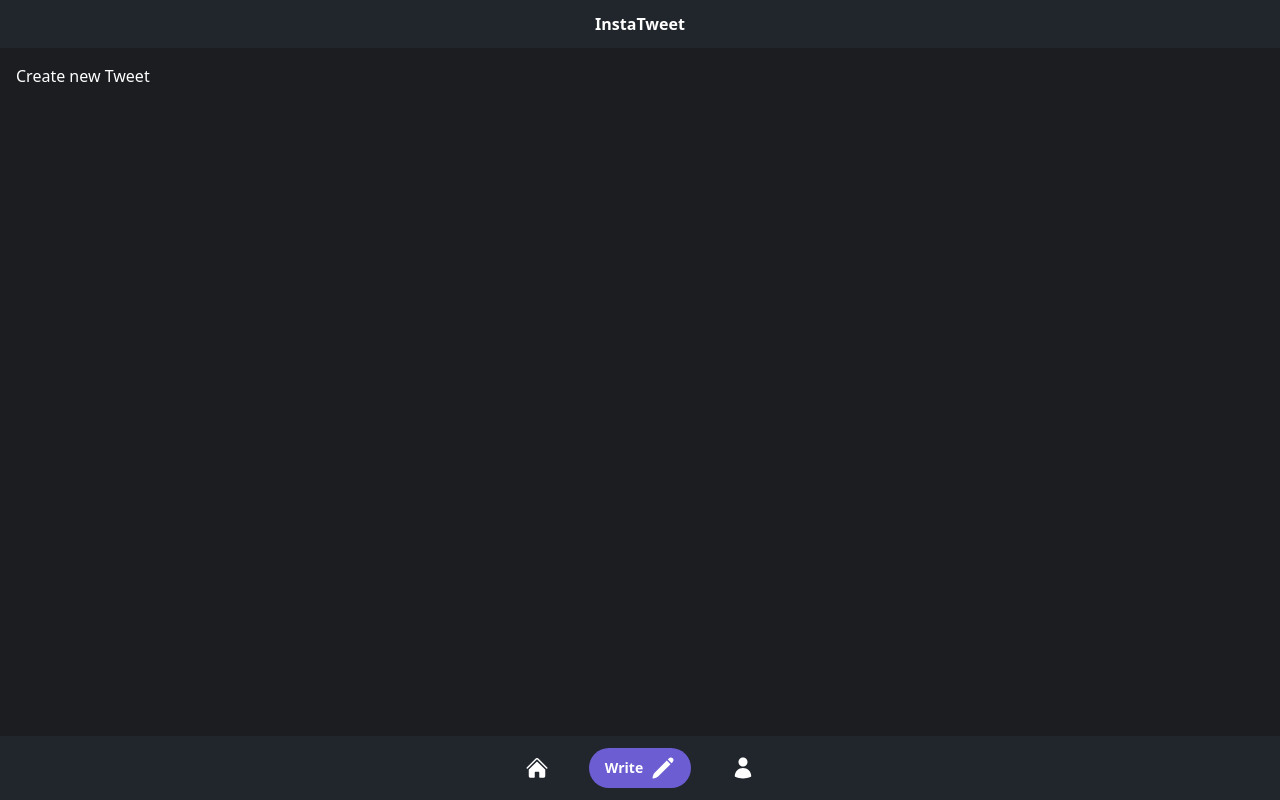
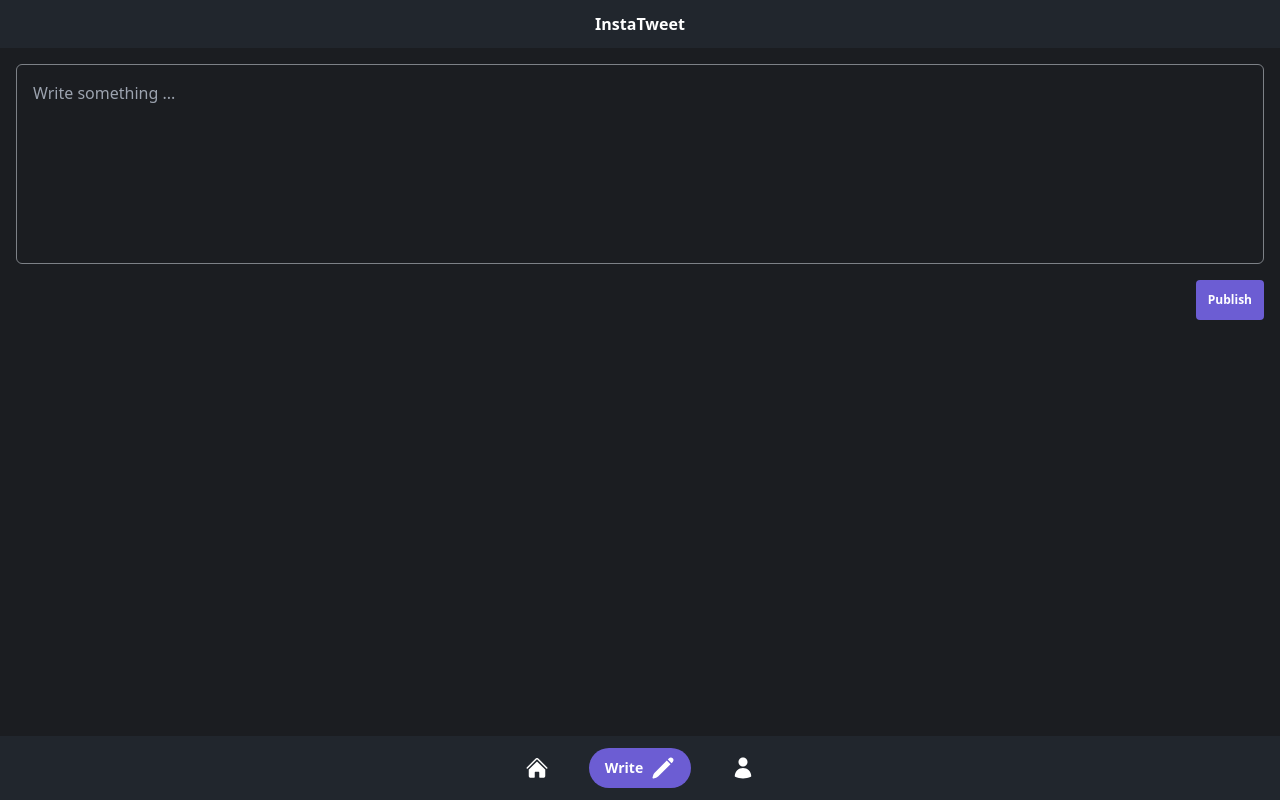
Before and after one commit to nicohermida01/insta-tweet, a Next.js app: page /tweet/create in a window 1280 px wide. Built offline with nearby package versions, Linux system fonts and the light colour scheme.

Commit message:
add create tweet

```diff
--- a/app/(main)/tweet/create/page.tsx
+++ b/app/(main)/tweet/create/page.tsx
@@ -1,3 +1,57 @@
+'use client'
+
+import { Toaster, toast } from 'react-hot-toast'
+
+import { PrimaryButton } from 'components/PrimaryButton'
+import { FormEventHandler, useState } from 'react'
+import { tweetService } from 'services/tweet.service'
+
+const createTweetNotifications = {
+	INCOMPLETE_CONTENT: 'Please write something',
+	SUCCESS: 'Tweet successfully published!',
+}
+
 export default function CreateTweetPage() {
-	return <div>Create new Tweet</div>
+	const [content, setContent] = useState('')
+
+	const handlePublish: FormEventHandler<HTMLFormElement> = e => {
+		e.preventDefault()
+
+		if (content === '') {
+			toast.error(createTweetNotifications.INCOMPLETE_CONTENT)
+			return
+		}
+
+		tweetService
+			.createTweet({
+				content,
+			})
+			.then(res => {
+				console.log({ res })
+				toast.success(createTweetNotifications.SUCCESS)
+			})
+			.catch(err => {})
+
+		setContent('')
+	}
+
+	return (
+		<div>
+			<Toaster />
+
+			<form
+				className=' flex flex-col items-end gap-[16px]'
+				onSubmit={handlePublish}
+			>
+				<textarea
+					className='w-full bg-transparent border border-text-secondary rounded-md resize-none h-[200px] p-4 focus:outline-none'
+					placeholder='Write something ...'
+					value={content}
+					onChange={({ target }) => setContent(target.value)}
+					required
+				/>
+				<PrimaryButton text='Publish' />
+			</form>
+		</div>
+	)
 }
--- a/components/PrimaryButton.tsx
+++ b/components/PrimaryButton.tsx
@@ -6,7 +6,7 @@ interface IPrimaryButtonProps {
 export function PrimaryButton({ text, isSubmit }: IPrimaryButtonProps) {
 	return (
 		<button
-			className='font-bold bg-primary text-xs py-[12px] rounded'
+			className='font-bold bg-primary text-xs p-[12px] rounded'
 			{...(isSubmit ? { type: 'submit' } : {})}
 		>
 			{text}
--- a/services/tweet.service.ts
+++ b/services/tweet.service.ts
@@ -1,6 +1,11 @@
 import { ITweet } from 'interfaces/tweet.interface'
+import { getAuthToken } from 'utils/getAuthToken'
 
 export const API_BASE_URL = 'http://localhost:8000/api/v1'
+
+interface ICreateTweetDTO {
+	content: string
+}
 
 const getAllTweets = async (): Promise<ITweet[] | []> => {
 	const res = await fetch(`${API_BASE_URL}/tweets`, {
@@ -15,7 +20,20 @@ const getAllTweets = async (): Promise<ITweet[] | []> => {
 	return res.json()
 }
 
-const createTweet = () => {}
+const createTweet = async (dto: ICreateTweetDTO) => {
+	const authToken = getAuthToken()
+
+	const res = await fetch(`${API_BASE_URL}/tweets`, {
+		method: 'POST',
+		body: JSON.stringify(dto),
+		headers: {
+			'Content-Type': 'application/json',
+			Authorization: `Bearer ${authToken}`,
+		},
+	})
+
+	return res.json()
+}
 
 const updateTweet = () => {}
 
--- a/utils/getAuthCookie.ts
+++ /dev/null
@@ -1,4 +0,0 @@
-export const getAuthCookie = () => {
-	const cookies = document.cookie
-	console.log(cookies)
-}
--- /dev/null
+++ b/utils/getAuthToken.ts
@@ -0,0 +1,4 @@
+export const getAuthToken = () => {
+	const loggedUser = document.cookie.split('=')
+	return JSON.parse(loggedUser[1]).token
+}
```
Also changed, not shown: utils/isAuthenticated.ts (added, +10 -0 lines).
